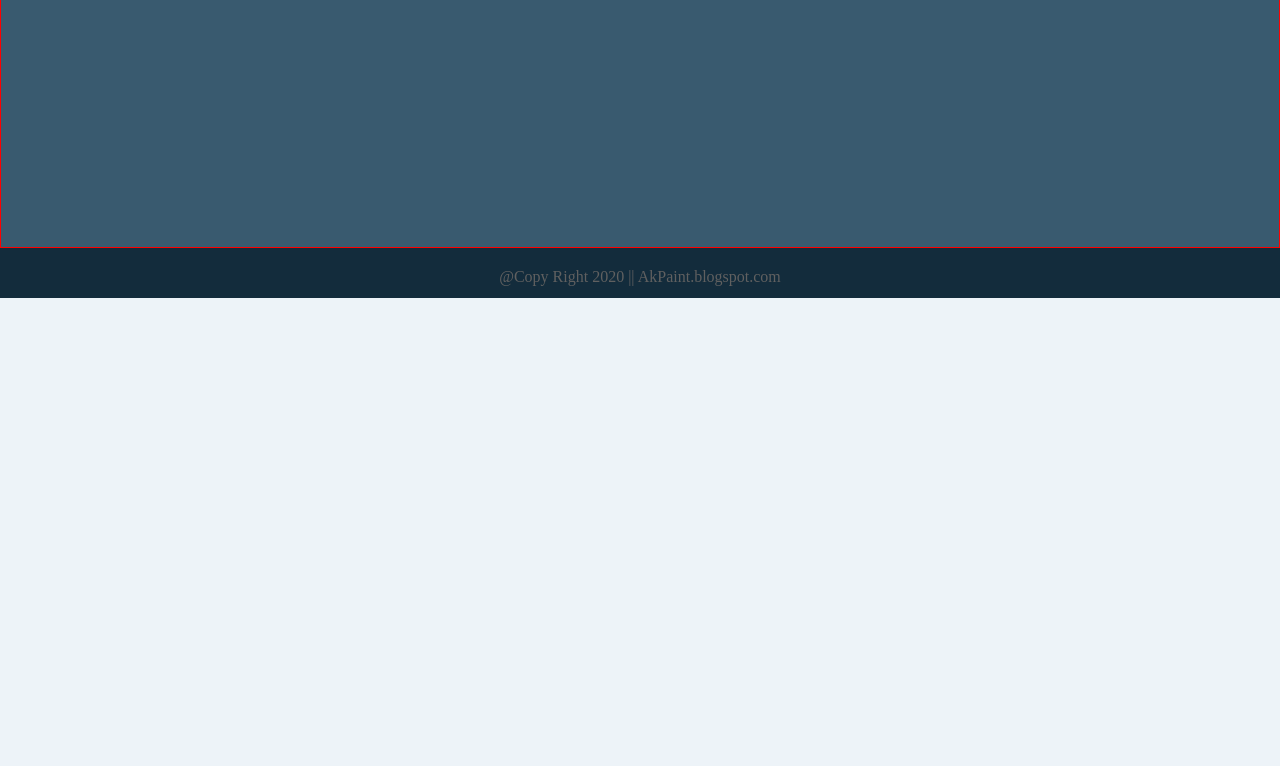
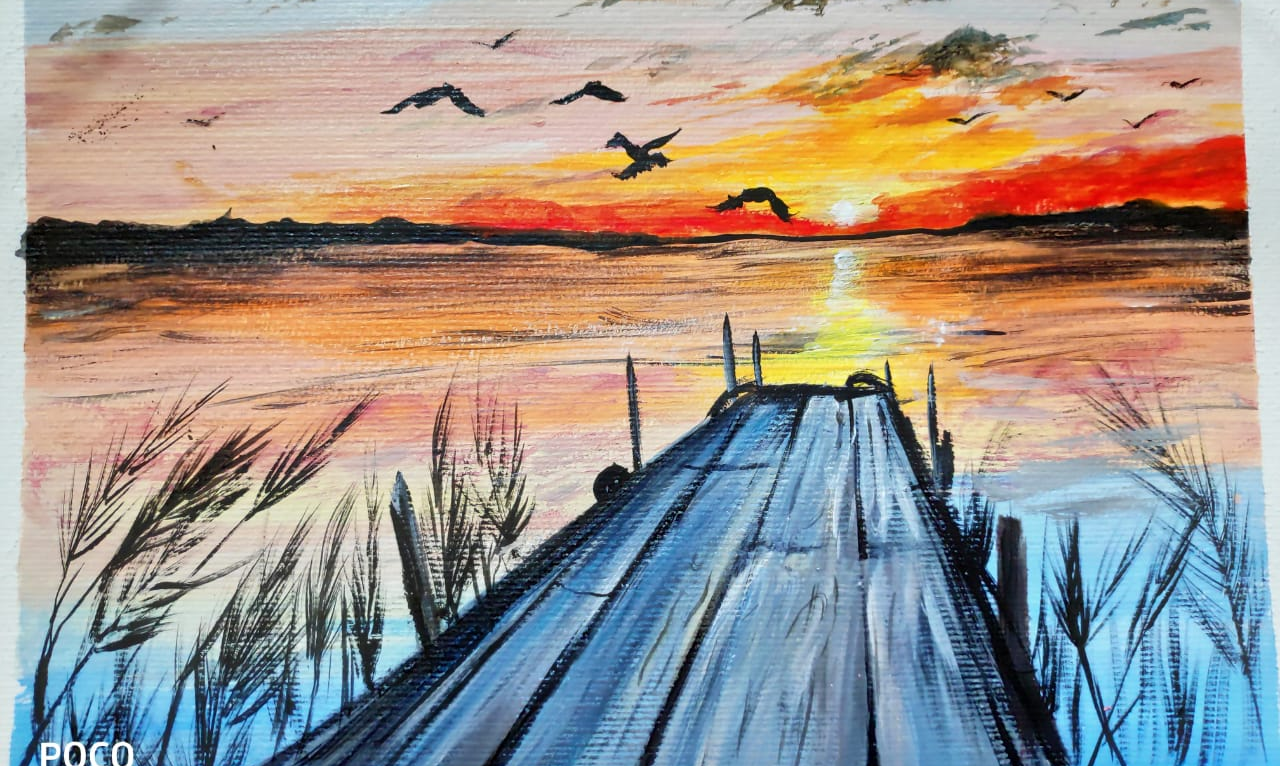
Before and after one commit to AshishThakur10/AkArt, a plain HTML site: page index.html in a window 1280 px wide. Shown: the part 280-1046 px from the top of the page. Before the commit the page ends 800 px from the top, so only its background shows below. Drawn offline with Linux system fonts and the light colour scheme.

Commit message:
fix scrole

```diff
--- a/index.html
+++ b/index.html
@@ -26,7 +26,7 @@
 
 <section class="banner"></section>
 
-    <section class="content"> here goes the content</section>
+    <section class="content"> <img src ="Images/Pic2.jpeg"></section>
 
 
 
--- a/styles/main.css
+++ b/styles/main.css
@@ -11,8 +11,7 @@ padding: 0px;
 }
 
 header {
-  background:#9fafba;
-
+    background:#9fafba;
     position: fixed;
     top: 0;
     left: 0;
```
Also changed, not shown: pages/paintings2.html (+6 -1 lines).
